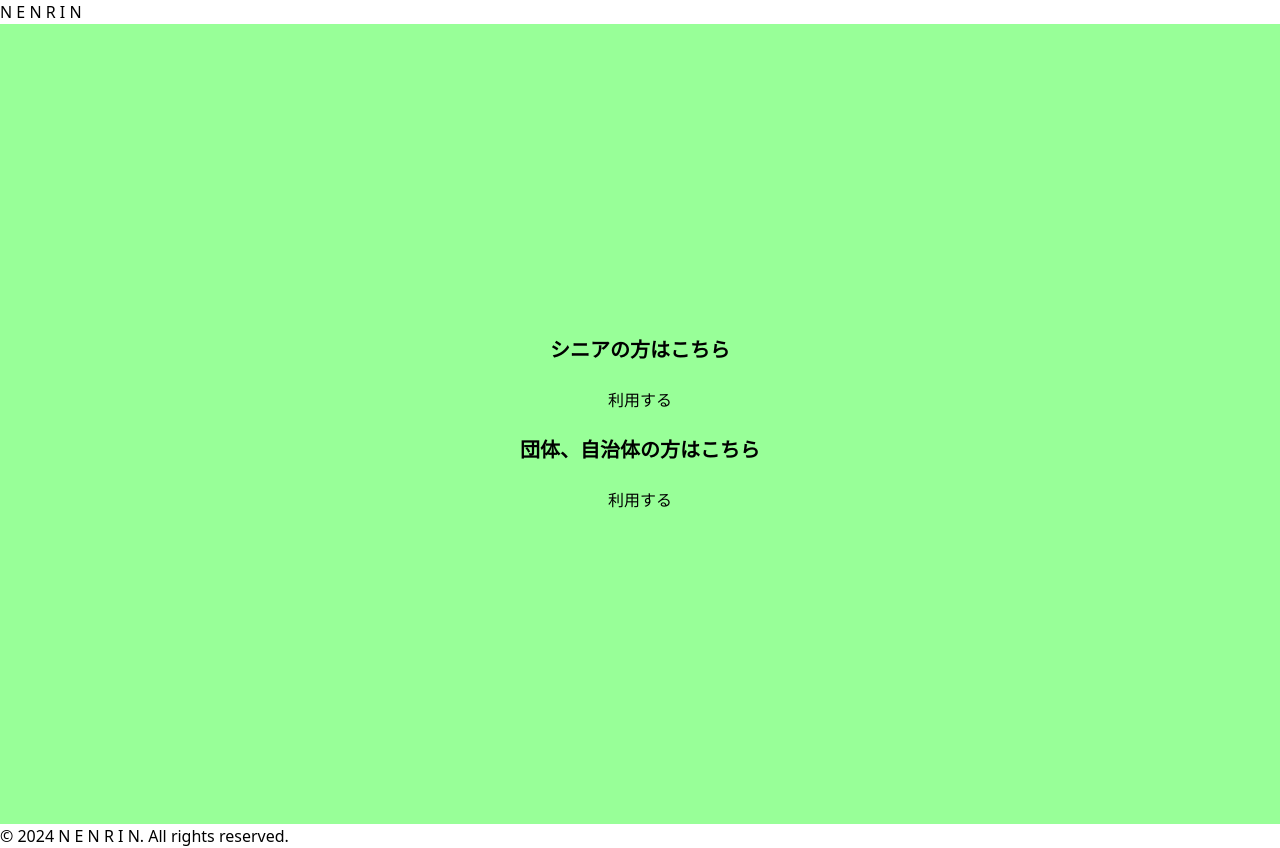
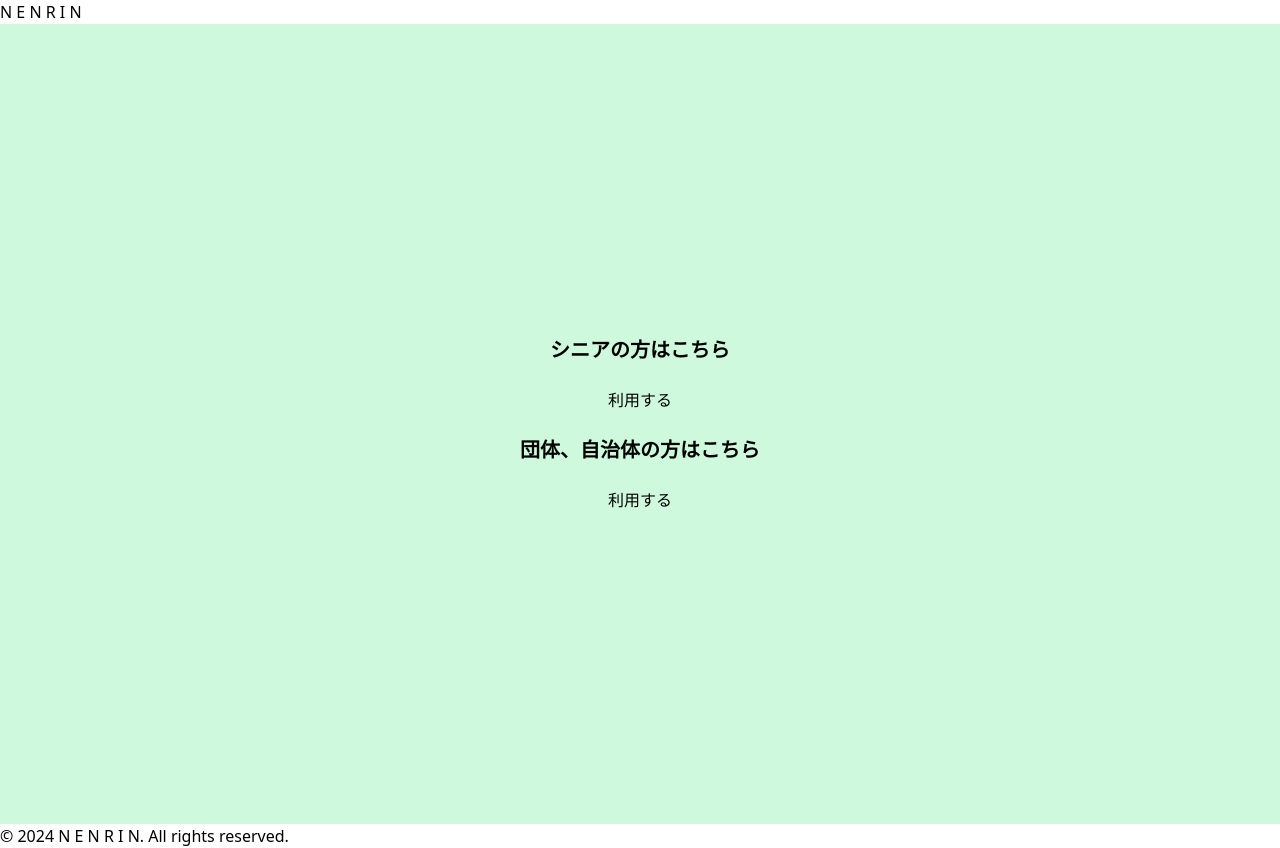
Before and after one commit to Yuka-Matsumoto/NENRIN, a Next.js app in the folder frontend/: page / in a window 1280 px wide. Built offline with nearby package versions, Linux system fonts and the light colour scheme.

Commit message:
🚧background-color

```diff
--- a/frontend/tailwind.config.ts
+++ b/frontend/tailwind.config.ts
@@ -9,7 +9,7 @@ const config: Config = {
   theme: {
     extend: {
       colors: {
-        mint: '#98FF98', // ミントグリーンのカスタムカラーを追加
+        mint: '#CEF9DC', // ミントグリーンのカスタムカラーを追加
       },
     },
   },
```
